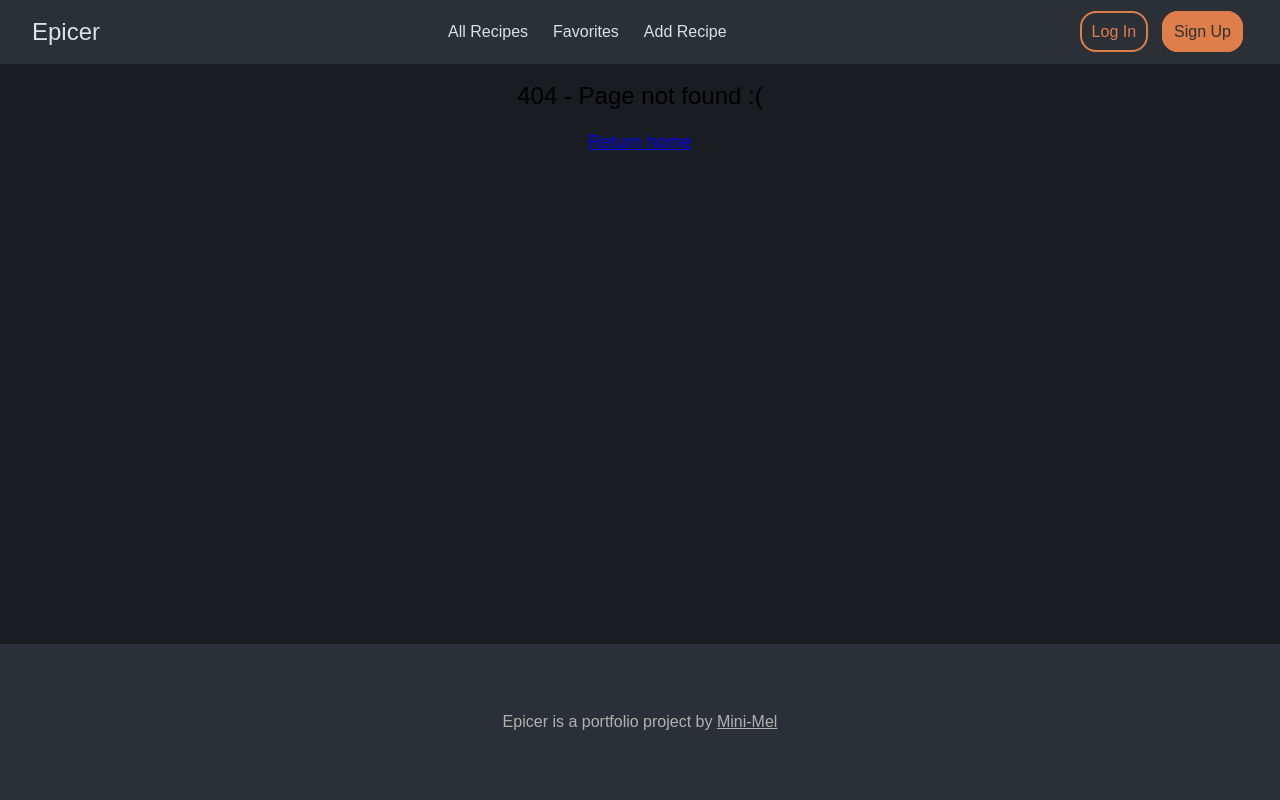
After one commit to Mini-mel/epicer, a Node server app: template views/404.ejs in a window 1280 px wide. The commit adds this page. Run offline with Node 20, Linux system fonts and the light colour scheme; the template is opened without the code that fills it, so the values that code supplies are empty; some libraries are stand-ins or nearby versions.

Commit message:
add 404 page

```diff
--- a/index.js
+++ b/index.js
@@ -1,19 +1,19 @@
-const express = require('express');
-const ejsMate = require('ejs-mate');
-const path = require('path');
+const express = require("express");
+const ejsMate = require("ejs-mate");
+const path = require("path");
 const app = express();
-const mongoose = require('mongoose');
-const Recipe = require('./models/recipe');
+const mongoose = require("mongoose");
+const Recipe = require("./models/recipe");
 
 //--------Connect to Database--------
-mongoose.connect('mongodb://localhost:27017/epicer', {
+mongoose.connect("mongodb://localhost:27017/epicer", {
   useNewUrlParser: true,
   useCreateIndex: true,
   useUnifiedTopology: true,
-    useFindAndModify: false
+  useFindAndModify: false,
 });
 
-const db = mongoose.connection;  //shortcut for mongoose.connection to make code more readable
+const db = mongoose.connection;
 
 db.on("error", console.error.bind(console, "Connection error:"));
 db.once("open", () => {
@@ -21,41 +21,45 @@ db.once("open", () => {
 });
 
 //--------Engine and Setup--------
-app.engine('ejs', ejsMate);
-app.set('view engine', 'ejs');
-app.set('views', path.join(__dirname, 'views'));
+app.engine("ejs", ejsMate);
+app.set("view engine", "ejs");
+app.set("views", path.join(__dirname, "views"));
 
-app.use(express.static(path.join(__dirname, 'public'))); //for serving static files like css
-app.use(express.urlencoded({ extended: true })) //needs to parse req.body for post requests
+app.use(express.static(path.join(__dirname, "public")));
+app.use(express.urlencoded({ extended: true }));
 
 //--------Routes--------
-app.get('/recipes', async (req, res) => {
-    const recipes = await Recipe.find({})
+app.get("/recipes", async (req, res) => {
+  const recipes = await Recipe.find({});
   res.render("home.ejs", { recipes });
-})
+});
 
-app.get('/recipes/new', (req, res) => {
+app.get("/recipes/new", (req, res) => {
   res.render("recipes/new");
-})
+});
 
-app.post('/recipes', async (req, res) => {
+app.post("/recipes", async (req, res) => {
   const recipe = new Recipe(req.body.recipe);
   console.log(req.body);
   await recipe.save();
   res.redirect(`recipes/${recipe._id}`);
-})
+});
 
-app.get('/recipes/:id', async (req, res) => {
+app.get("/recipes/:id", async (req, res) => {
   const { id } = req.params;
   const recipe = await Recipe.findById(id);
-    res.render('recipes/show', { recipe });
-})
+  res.render("recipes/show", { recipe });
+});
 
-app.get('/', (req, res) => {
+app.get("/", (req, res) => {
   res.redirect("/recipes");
-})
+});
+
+app.use((req, res, next) => {
+  res.status(404).render("404.ejs");
+});
 
 //turns the server on for port 3000
 app.listen(3000, () => {
-    console.log('serving on port 3000');
-})
+  console.log("serving on port 3000");
+});
--- a/public/stylesheets/app.css
+++ b/public/stylesheets/app.css
@@ -1,18 +1,29 @@
-body{
+body {
   background-color: #191c20;
   display: flex;
   min-height: 100vh;
   flex-direction: column;
 }
 
-main{
+main {
   margin: 0 20% 0 20%; /* TODO: make side margins go away in mobile (media queries)*/
   flex: 1;
 }
 
-h1{
-    margin: 8px 0 16px 0;
+h1 {
+  margin: 20px 0 16px 0;
   font-size: 24px;
+  font-family: sans-serif;
+  text-align: center;
+}
+
+.error-link ::before {
+  white-space: pre;
+}
+
+.error-link {
+  font-size: 18px;
+  font-family: sans-serif;
   text-align: center;
 }
 
@@ -22,8 +33,8 @@ h1{
   display: flex;
   align-items: center;
 
-    background-color: #4F555F;
-    color: #EEF1F4;
+  background-color: #4f555f;
+  color: #eef1f4;
   font-family: sans-serif;
   font-size: 14px;
   border-radius: 16px;
@@ -58,7 +69,7 @@ h1{
   border-radius: 16px;
   font-size: 16px;
   padding: 10px;
-    border: .15em solid #de7e4a;
+  border: 0.15em solid #de7e4a;
   background-color: #de7e4a;
   color: #303030;
 }
@@ -74,8 +85,8 @@ h1{
   align-items: center;
   flex-wrap: wrap;
 
-    background-color: #4F555F;
-    color: #EEF1F4;
+  background-color: #4f555f;
+  color: #eef1f4;
   font-family: sans-serif;
   font-size: 14px;
   border-radius: 16px;
@@ -91,7 +102,6 @@ h1{
 .show-content {
   padding: 24px;
   margin: 16px;
-
 }
 
 .show-title {
@@ -111,15 +121,15 @@ h1{
 }
 
 /* forms */
-.form-main{
+.form-main {
   margin: 5% 30%;
 }
 
-.form-card{
+.form-card {
   /*TODO: media queries involving flex: wrap*/
 
-    background-color: #4F555F;
-    color: #EEF1F4;
+  background-color: #4f555f;
+  color: #eef1f4;
   font-family: sans-serif;
   font-size: 14px;
   border-radius: 16px;
@@ -131,36 +141,37 @@ h1{
   margin: 16px;
 }
 
-.form-field{
+.form-field {
   margin-bottom: 10px;
   padding: 20px;
 }
 
-.added-field{
+.added-field {
   margin-bottom: 12px;
 }
 
 label {
-    color: #DDE0E4;
+  color: #dde0e4;
 }
 
-.not-ingredients, input[type="url"]{
+.not-ingredients,
+input[type="url"] {
   width: 100%;
   box-sizing: border-box;
 }
 
-input[type="number"]{
+input[type="number"] {
   min-width: 15%;
   max-width: 15%;
 }
 
-.ingredient{
+.ingredient {
   max-width: 55%;
 }
 
 .form-content button {
   border-radius: 16px;
-    border: .15em solid #de7e4a;
+  border: 0.15em solid #de7e4a;
   margin: 5px 5px 15px 5px;
 }
 
@@ -176,17 +187,15 @@ input[type="number"]{
 }
 
 .add-field-button {
-    background-color: #2B2F36;
+  background-color: #2b2f36;
   color: #de7e4a;
   padding: 7px 10px;
   font-size: 16px;
 }
 
-
-
 /* nav */
 nav {
-    background-color: #2B2F36;
+  background-color: #2b2f36;
 
   display: flex;
   align-items: center;
@@ -196,70 +205,69 @@ nav {
   padding: 20px 32px;
 }
 
-nav a{
+nav a {
   text-decoration: none;
-    color: #DDE0E4;
+  color: #dde0e4;
   font-family: sans-serif;
   font-size: 16px;
   padding: 0 25px 0 0;
 }
 
-.nav-site-title{
+.nav-site-title {
   font-size: 24px;
 }
 
-
-nav div a{
+nav div a {
   border-radius: 16px;
   font-size: 16px;
   padding: 10px;
-    border: .15em solid #de7e4a;
+  border: 0.15em solid #de7e4a;
   margin: 5px;
 }
 
-.nav-login{
+.nav-login {
   background-color: transparent;
   color: #de7e4a;
 }
 
-.nav-signup{
+.nav-signup {
   background-color: #de7e4a;
   color: #303030;
 }
 
-.nav-center{
+.nav-center {
   display: flex;
   flex-wrap: nowrap;
 }
 
-.nav-hamburger{
-    fill: #DDE0E4;
+.nav-hamburger {
+  fill: #dde0e4;
   display: block;
 }
 
-.nav-hamburger-check{
-
+.nav-hamburger-check {
 }
 
-@media(min-width: 810px){
-    .nav-hamburger{
+@media (min-width: 810px) {
+  .nav-hamburger {
     display: none;
   }
 }
 
-@media (max-width: 810px){
-    .nav-center, .nav-login, .nav-signup{
+@media (max-width: 810px) {
+  .nav-center,
+  .nav-login,
+  .nav-signup {
     display: none;
   }
 
-    .nav-hamburger-check input:checked{
-
+  .nav-hamburger-check input:checked {
   }
 }
 
 /* footer */
 footer {
-    background-color: #2B2F36;
+  background-color: #2b2f36;
   display: flex;
   align-items: center;
   justify-content: center;
@@ -273,12 +281,12 @@ footer {
   font-size: 16px;
 }
 
-footer .container{
+footer .container {
   max-width: 1170px;
   margin: auto;
 }
 
-footer a{
+footer a {
   text-decoration: underline;
   color: #b1b1b1;
 }
--- /dev/null
+++ b/views/404.ejs
@@ -0,0 +1,6 @@
+<%layout('layouts/boilerplate.ejs')%>
+
+<main>
+    <h1>404 - Page not found :(</h1>
+    <h1><a href="/recipes" class=error-link>Return home</a></h1>
+</main>
--- a/views/partials/navbar.ejs
+++ b/views/partials/navbar.ejs
@@ -2,7 +2,7 @@
     <a class="nav-site-title" href="/" data-cy="navSiteTitle">Epicer</a>
     <ul class="nav-center">
         <li><a href="/recipes" data-cy="navViewAll">All Recipes</a></li>
-        <li><a href="/recipes" data-cy="navFavorites">Favorites</a></li>
+        <li><a href="/favorites" data-cy="navFavorites">Favorites</a></li>
         <li><a href="/recipes/new" data-cy="navAddRecipe">Add Recipe</a></li>
     </ul>
     <div class="nav-register">
```
Lines whose indentation alone changed are shown as unchanged.
